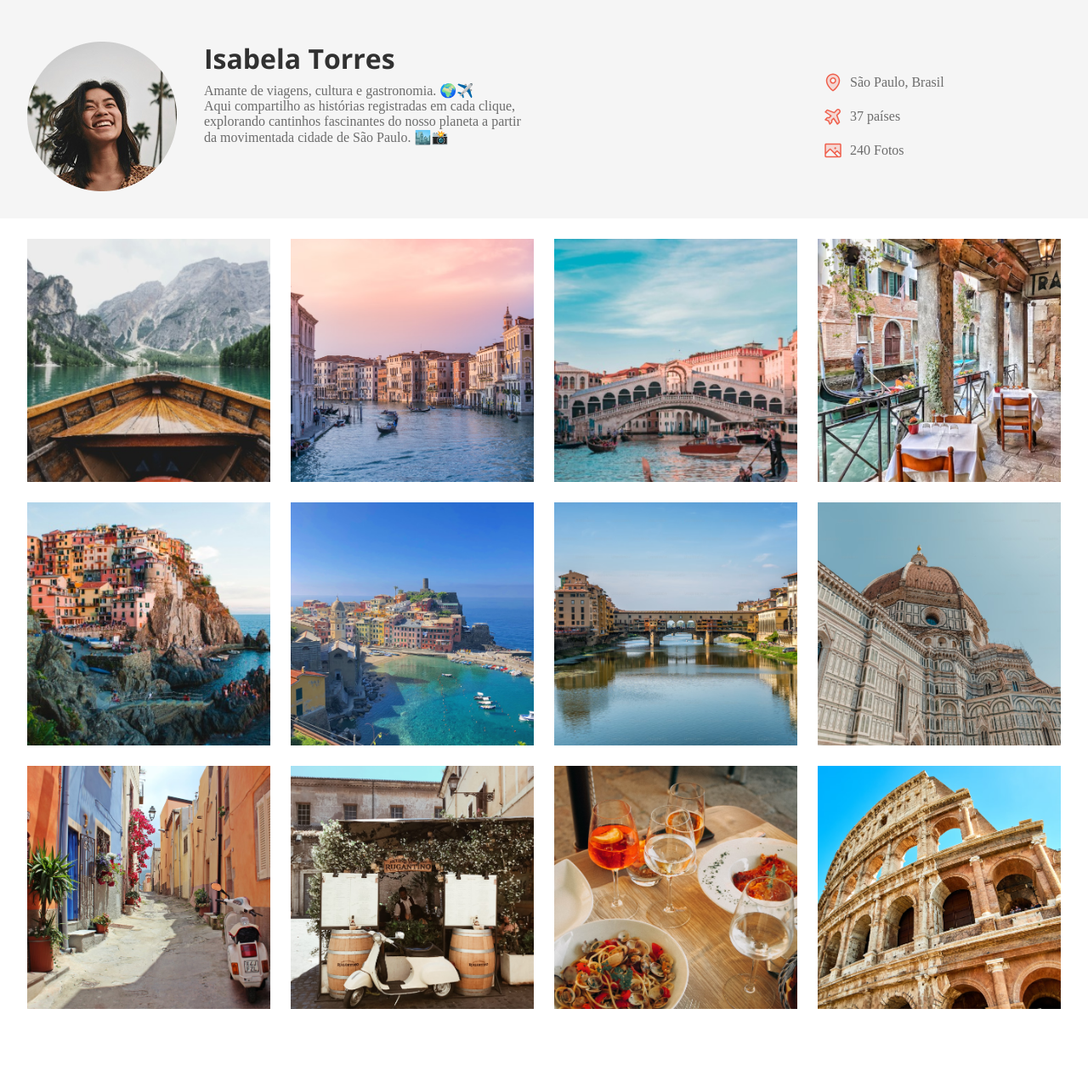
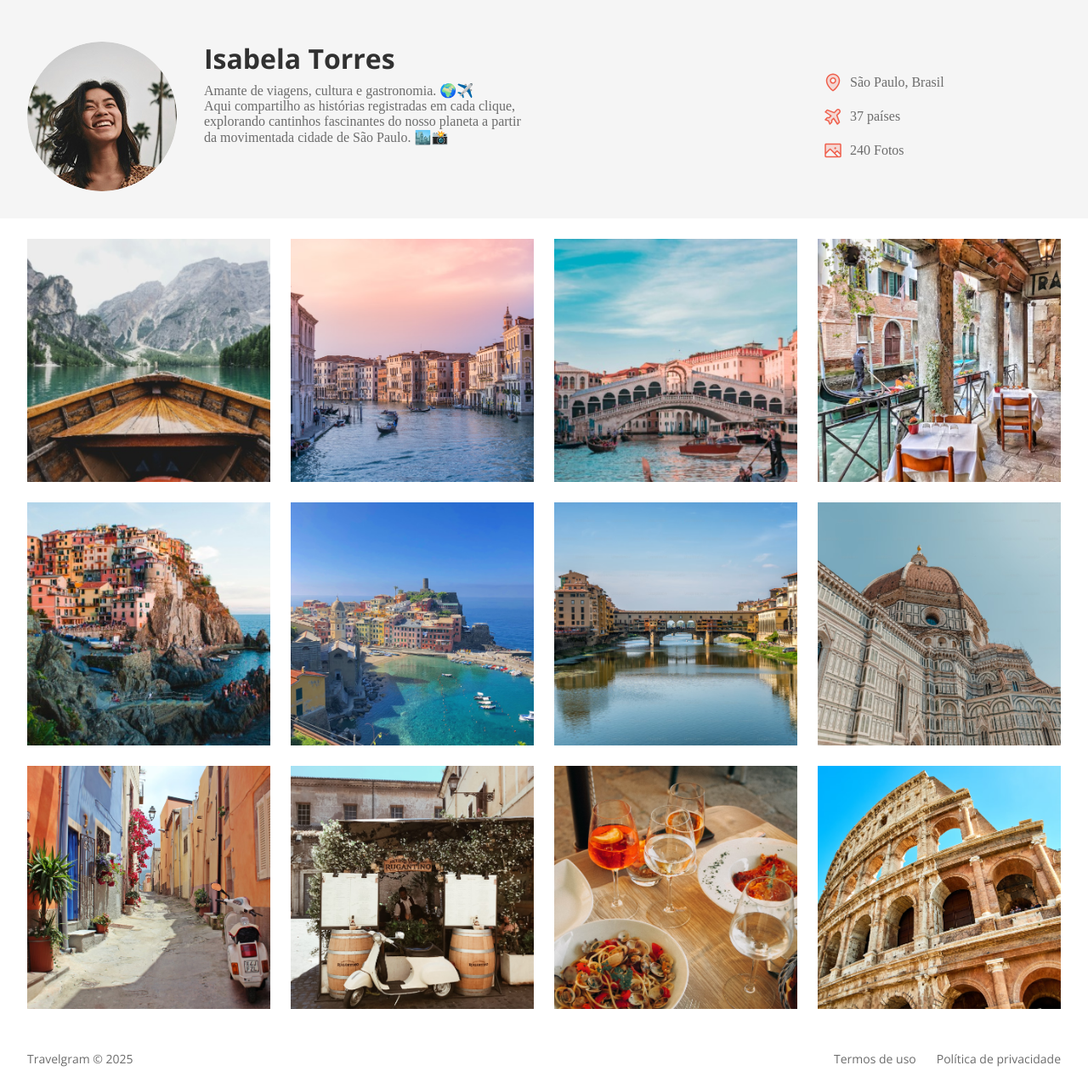
Before and after one commit to lunewaii/estudos_prog, a plain HTML site: page html_css/travelgram/index.html in a window 1280 px wide. Shown: the part 79-1359 px from the top of the page at 85% size. Before the commit the page ends 1290 px from the top, so only its background shows below. Drawn offline with nearby package versions, Linux system fonts and the light colour scheme.

Commit message:
final project

```diff
--- a/html_css/travelgram/index.html
+++ b/html_css/travelgram/index.html
@@ -73,5 +73,11 @@
         <img src="/html_css/travelgram/assets/Image 11.png" alt="...">
         <img src="/html_css/travelgram/assets/Image 12.png" alt="...">
     </main>
+
+    <footer class="container">
+        <span>Travelgram &copy; 2025</span>
+        <span>Termos de uso</span>
+        <span>Política de privacidade</span>
+    </footer>
 </body>
 </html>
--- /dev/null
+++ b/html_css/travelgram/styles/footer.css
@@ -0,0 +1,10 @@
+footer{
+    display: flex;
+    padding-block: 24px;
+    gap: 24px;
+    font: 14px/150% var(--font-family);
+}
+
+footer span:nth-child(1){ /*o numero é contagem de filhos, nao desse el*/
+    margin-right: auto;
+}
--- a/html_css/travelgram/styles/header.css
+++ b/html_css/travelgram/styles/header.css
@@ -16,6 +16,13 @@ header .container{
 
 #profile > div{
     max-width: 384px;
+}
+
+#profile img{
+    width: 176px;
+    height: 176px;
+    border-radius: 50%;
+    object-fit: cover;
 }
 
 #profile h1{
--- a/html_css/travelgram/styles/index.css
+++ b/html_css/travelgram/styles/index.css
@@ -2,3 +2,4 @@
 @import url(nav.css);
 @import url(header.css);
 @import url(main.css);
+@import url(footer.css);
```
